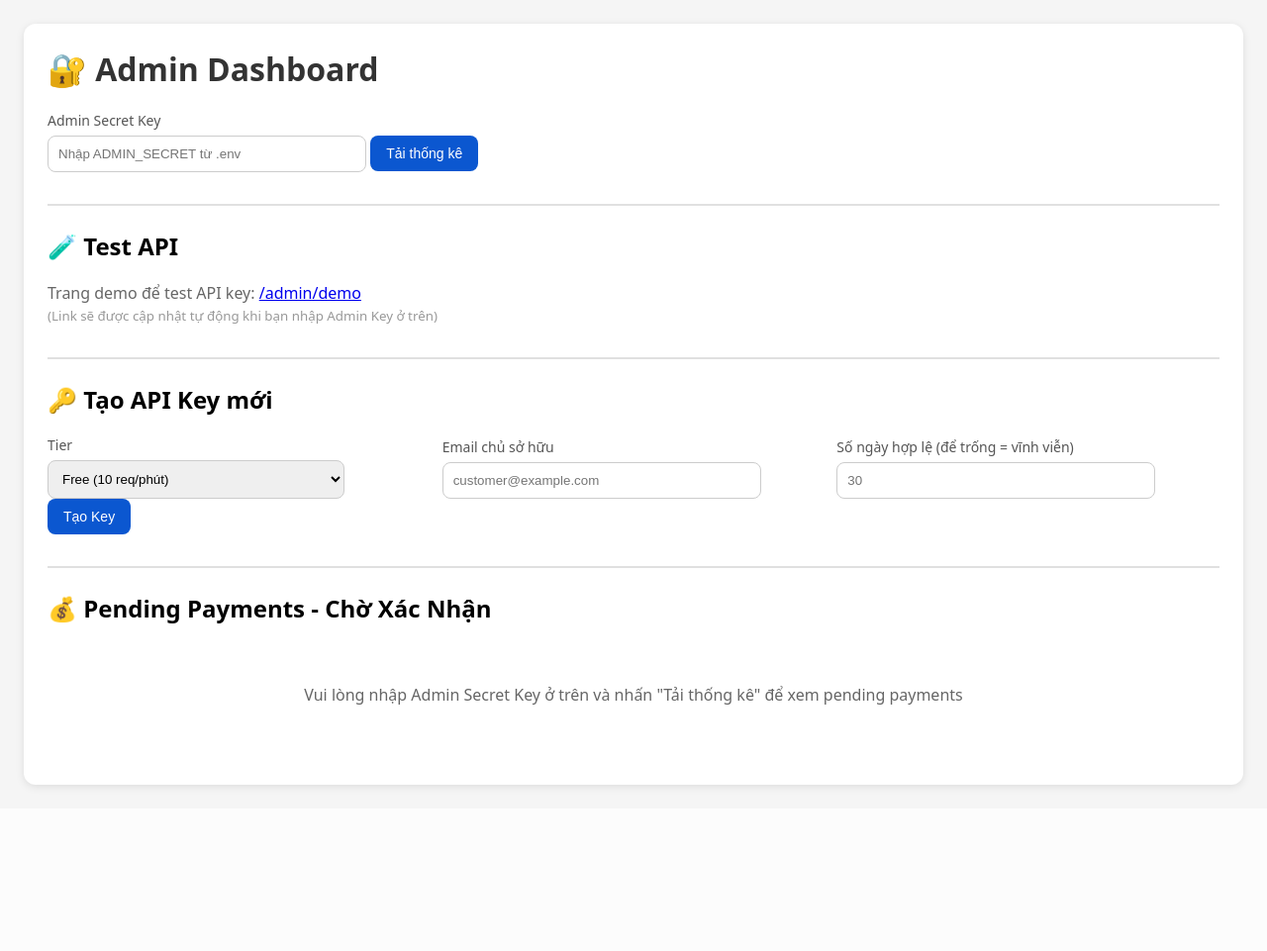
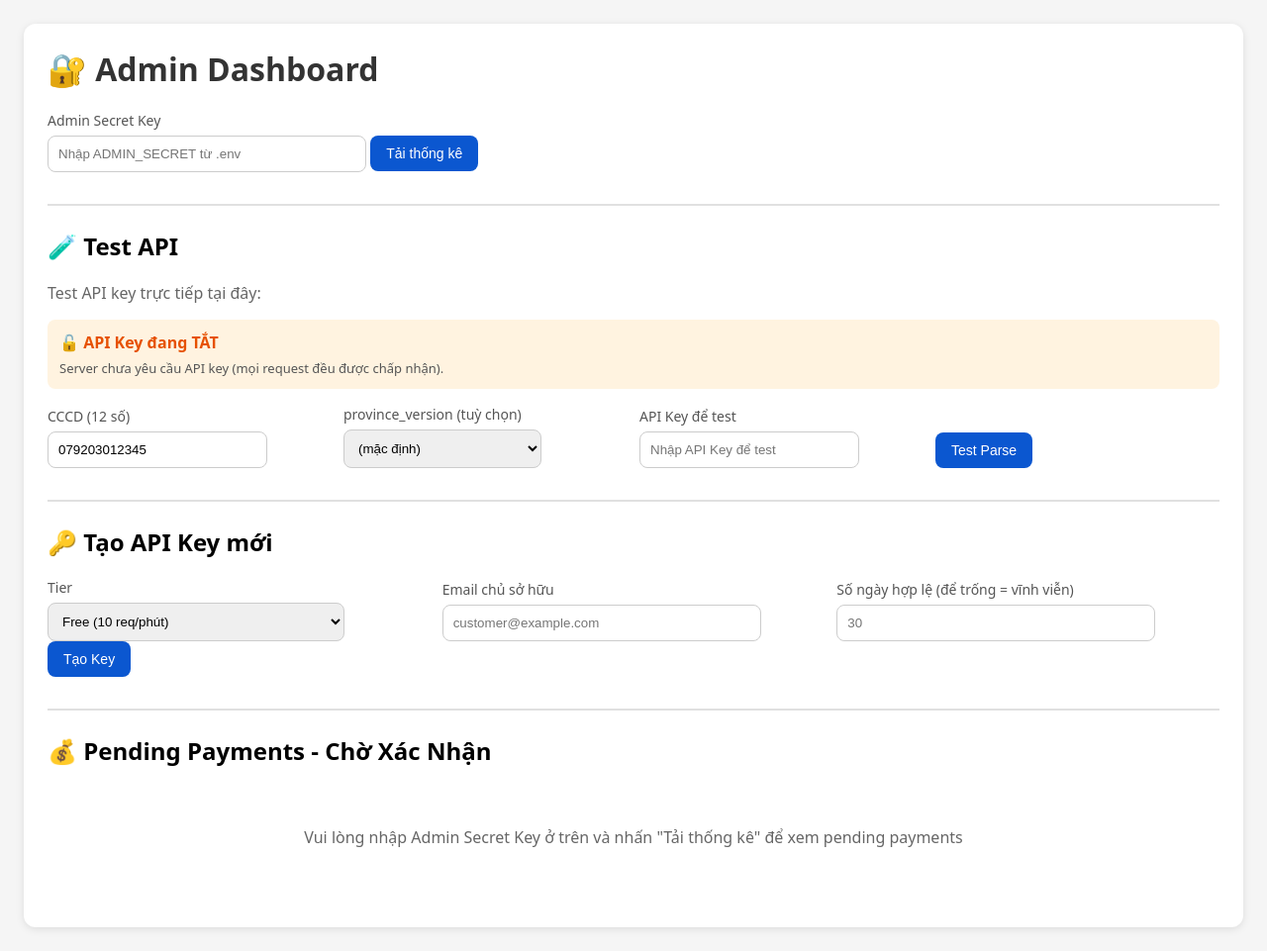
Before and after one commit to dangminhtai/cccd-api, a Flask app: template app/templates/admin.html in a window 1280 px wide. Shown: the whole page at 99% size. Before the commit the page ends 798 px from the top, so only its background shows below. Run offline with Flask 3, Linux system fonts and the light colour scheme; the template is opened without the code that fills it, so the values that code supplies are empty; parts of the project's set-up code (start-up, migrations or seed data) failed here and were passed over.

Commit message:
fix: remove duplicate admin_demo route and integrate API test directly into admin dashboard
- Removed duplicate /admin/demo route that was causing AssertionError
- Integrated API test form directly into admin.html (no separate demo page needed)
- Admin can now test API keys directly from /admin/ dashboard
- Added testApi() JavaScript function to call /v1/cccd/parse endpoint
- Passes API settings to template for security status display

```diff
--- a/app/templates/admin.html
+++ b/app/templates/admin.html
@@ -87,9 +87,58 @@
       <div class="section">
         <h2>🧪 Test API</h2>
         <p style="color: #666; margin-bottom: 16px;">
-          Trang demo để test API key: <a href="/admin/demo?admin_key=" id="demoLink" target="_blank">/admin/demo</a>
-          <br><small style="color: #999;">(Link sẽ được cập nhật tự động khi bạn nhập Admin Key ở trên)</small>
+          Test API key trực tiếp tại đây:
         </p>
+
+        <!-- Security status -->
+        <div style="margin-bottom: 16px; padding: 12px; border-radius: 8px; background: {% if api_key_required %}#e8f5e9{% else %}#fff3e0{% endif %};">
+          {% if api_key_required %}
+            <strong style="color:#2e7d32;">🔐 API Key đang BẬT</strong>
+            <p style="margin:6px 0 0; font-size:13px; color:#555;">
+              Server yêu cầu API key. Mode: <code>{{ api_key_mode }}</code>
+              {% if api_key_mode == 'simple' %}
+                <br>Key hiện tại: <code>{{ configured_key }}</code>
+              {% endif %}
+            </p>
+          {% else %}
+            <strong style="color:#e65100;">🔓 API Key đang TẮT</strong>
+            <p style="margin:6px 0 0; font-size:13px; color:#555;">
+              Server chưa yêu cầu API key (mọi request đều được chấp nhận).
+            </p>
+          {% endif %}
+        </div>
+
+        <!-- Demo form -->
+        <div class="form-group">
+          <div class="form-row">
+            <div>
+              <label>CCCD (12 số)</label>
+              <input id="demoCccd" value="079203012345" maxlength="12" pattern="[0-9]{12}" inputmode="numeric" style="min-width: 200px;" />
+            </div>
+            <div>
+              <label>province_version (tuỳ chọn)</label>
+              <select id="demoProvinceVersion" style="min-width: 200px;">
+                <option value="">(mặc định)</option>
+                <option value="legacy_63">legacy_63</option>
+                <option value="current_34">current_34</option>
+              </select>
+            </div>
+            <div>
+              <label>API Key để test</label>
+              <input id="demoApiKey" type="password" placeholder="Nhập API Key để test" style="min-width: 200px;" />
+            </div>
+            <div>
+              <button onclick="testApi()" style="margin-top: 24px;">Test Parse</button>
+            </div>
+          </div>
+        </div>
+
+        <div id="demoError" class="error" style="display:none;"></div>
+        <div id="demoResult" style="display:none;">
+          <h3 style="margin-top: 16px;">Kết quả</h3>
+          <div class="hint">Status: <span id="demoStatus">-</span></div>
+          <pre id="demoOutput" style="background: #0b1020; color: #e7e7e7; padding: 14px; border-radius: 10px; overflow: auto; max-height: 400px;">{}</pre>
+        </div>
       </div>
 
       <div class="section">
```
Also changed, not shown: routes/admin.py (+1 -48 lines).
